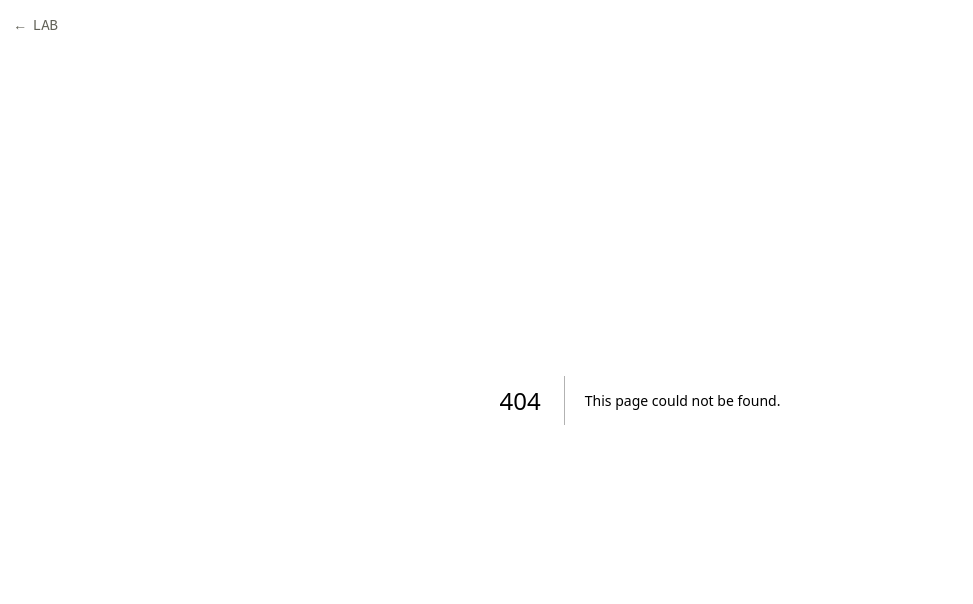
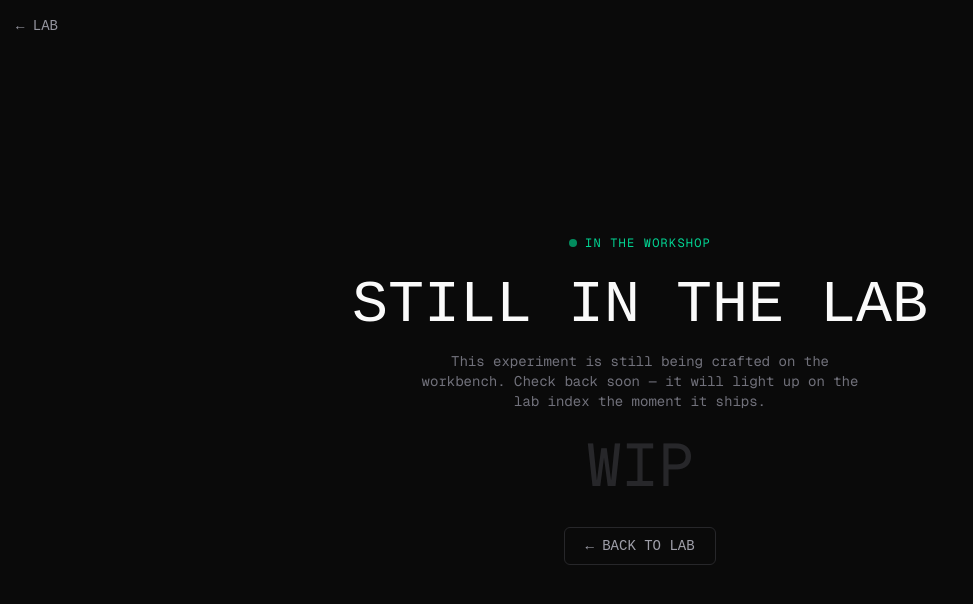
Before and after one commit to Nemestria/3d-lab, a Next.js app: page /wip in a window 1280 px wide. Before the commit this address had no page. Shown: the top 604 px of the page, without its empty margins (0-973 px from the left). Built offline with nearby package versions, Linux system fonts and the light colour scheme; a web font is replaced by a local one.

Commit message:
feat: lab placeholder + error/404 pages
Shared LabPlaceholder drives /wip and not-found; SOON cards on the index
now link to /wip. error.tsx adds a themed client error boundary.

```diff
--- /dev/null
+++ b/app/error.tsx
@@ -0,0 +1,55 @@
+'use client'
+// Runtime error boundary for any experiment that throws on the client.
+// Must be a client component and must accept { error, reset } (Next.js contract).
+import Link from 'next/link'
+import { useEffect } from 'react'
+
+export default function Error({
+  error,
+  reset,
+}: {
+  error: Error & { digest?: string }
+  reset: () => void
+}) {
+  useEffect(() => {
+    console.error(error)
+  }, [error])
+
+  return (
+    <main className="flex flex-1 flex-col items-center justify-center px-6 text-center">
+      <p className="mb-6 flex items-center gap-2 text-xs uppercase tracking-widest text-red-400">
+        <span className="inline-block h-2 w-2 animate-pulse rounded-full bg-red-500" />
+        reaction unstable
+      </p>
+
+      <h1 className="font-retro text-4xl leading-none text-zinc-50 sm:text-6xl">
+        EXPERIMENT FAILED
+      </h1>
+
+      <p className="mt-4 max-w-md text-sm text-zinc-500">
+        Something in this experiment blew up mid-reaction. The lab is fine — this
+        beaker isn&apos;t. Try running it again, or head back to safety.
+      </p>
+
+      <pre className="mt-8 max-w-md overflow-x-auto rounded-lg border border-red-500/30 bg-zinc-950 px-4 py-3 text-left text-xs text-red-300">
+        {error.message || 'Unknown reaction error.'}
+        {error.digest ? `\n\ndigest: ${error.digest}` : ''}
+      </pre>
+
+      <div className="mt-8 flex flex-col gap-3 sm:flex-row">
+        <button
+          onClick={reset}
+          className="rounded-md border border-red-500/50 px-5 py-2 font-retro text-sm text-red-300 transition-colors hover:bg-red-500/10"
+        >
+          RE-RUN EXPERIMENT
+        </button>
+        <Link
+          href="/"
+          className="rounded-md border border-zinc-800 px-5 py-2 font-retro text-sm text-zinc-400 transition-colors hover:border-emerald-500/60 hover:text-emerald-400"
+        >
+          ← BACK TO LAB
+        </Link>
+      </div>
+    </main>
+  )
+}
--- /dev/null
+++ b/app/not-found.tsx
@@ -0,0 +1,13 @@
+// 404 — a route that doesn't exist. Reuses the shared lab placeholder with
+// "specimen not found" copy.
+import LabPlaceholder from '@/components/ui/LabPlaceholder'
+
+export default function NotFound() {
+  return (
+    <LabPlaceholder
+      status="specimen not found"
+      message="This experiment is still being crafted on the workbench — or it never existed. Either way, there's nothing to see here yet."
+      code="404"
+    />
+  )
+}
--- a/app/page.tsx
+++ b/app/page.tsx
@@ -18,7 +18,7 @@ const LAB: Milestone[] = [
     title: "Vanilla Fundamentals",
     projects: [
       { id: "P1", name: "Spinning Cube Hero", href: "/m1-01-spinning-cube-hero" },
-      { id: "P2", name: "Interactive Solar System" },
+      { id: "P2", name: "Interactive Solar System", href: "/m1-02-interactive-solar-system" },
       { id: "P3", name: "GLTF Product Configurator" },
     ],
   },
@@ -81,12 +81,12 @@ function Card({ project }: { project: Project }) {
 
   if (!live) {
     return (
-      <div
-        className={`${base} cursor-default border-zinc-900 bg-zinc-950/40`}
-        aria-disabled
+      <Link
+        href="/wip"
+        className={`${base} border-zinc-900 bg-zinc-950/40 hover:border-zinc-700`}
       >
         {body}
-      </div>
+      </Link>
     );
   }
 
--- /dev/null
+++ b/app/wip/page.tsx
@@ -0,0 +1,7 @@
+import LabPlaceholder from '@/components/ui/LabPlaceholder'
+
+// Landing target for lab projects that haven't been built yet. The "SOON" cards
+// on the index link here. Uses the default (WIP) copy.
+export default function WipPage() {
+  return <LabPlaceholder />
+}
--- /dev/null
+++ b/components/ui/LabPlaceholder.tsx
@@ -0,0 +1,41 @@
+import Link from 'next/link'
+
+type LabPlaceholderProps = {
+  status?: string // small uppercase eyebrow label
+  title?: string
+  message?: string
+  code?: string // big faded code/word (e.g. "404", "WIP")
+}
+
+// Shared "nothing here yet" screen. Used by both the 404 page and the /wip route
+// so the lab has one consistent placeholder look.
+export default function LabPlaceholder({
+  status = 'in the workshop',
+  title = 'STILL IN THE LAB',
+  message = 'This experiment is still being crafted on the workbench. Check back soon — it will light up on the lab index the moment it ships.',
+  code = 'WIP',
+}: LabPlaceholderProps) {
+  return (
+    <main className="flex flex-1 flex-col items-center justify-center px-6 text-center">
+      <p className="mb-6 flex items-center gap-2 text-xs uppercase tracking-widest text-emerald-400">
+        <span className="inline-block h-2 w-2 animate-pulse rounded-full bg-emerald-500" />
+        {status}
+      </p>
+
+      <h1 className="font-retro text-4xl leading-none text-zinc-50 sm:text-6xl">
+        {title}
+      </h1>
+
+      <p className="mt-4 max-w-md text-sm text-zinc-500">{message}</p>
+
+      <p className="mt-6 font-mono text-6xl text-zinc-800">{code}</p>
+
+      <Link
+        href="/"
+        className="mt-8 rounded-md border border-zinc-800 px-5 py-2 font-retro text-sm text-zinc-400 transition-colors hover:border-emerald-500/60 hover:text-emerald-400"
+      >
+        ← BACK TO LAB
+      </Link>
+    </main>
+  )
+}
```
